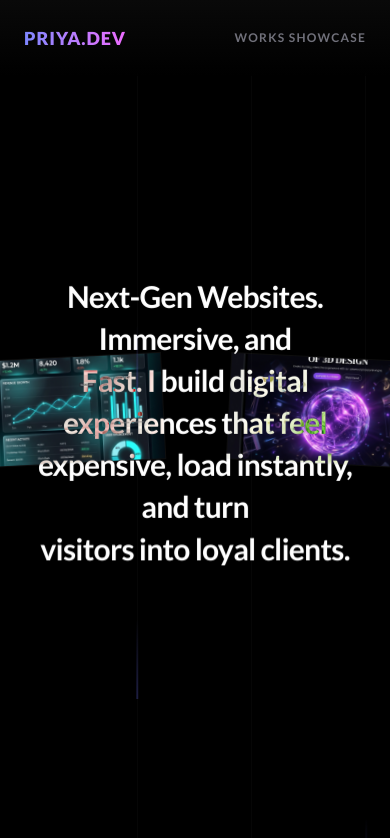
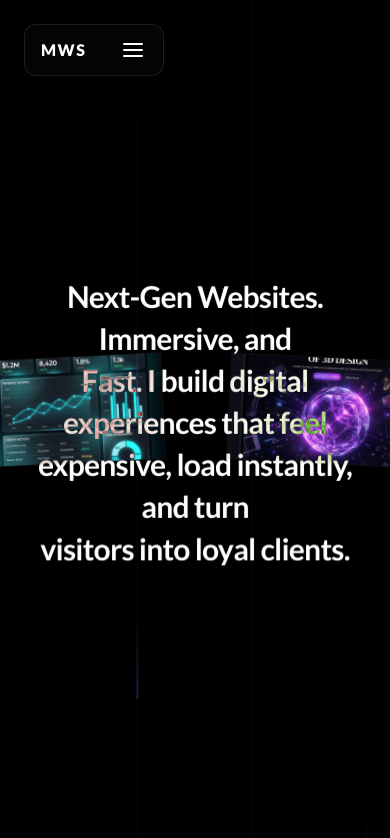
Before and after one commit to PriyaGupta30302/portfolio-muizzwebstudio, a Next.js app: page / in a window 390 px wide. Shown: the top 838 px of the page. Built offline with nearby package versions, Linux system fonts and the light colour scheme.

Commit message:
feat: implement interactive, magnetic Navbar component with GSAP animations

```diff
--- a/src/app/globals.css
+++ b/src/app/globals.css
@@ -184,3 +184,21 @@ body {
   backdrop-filter: blur(12px);
   border: 1px solid rgba(255, 255, 255, 0.03);
 }
+
+/* Subtly wiggle/bounce nav items on hover */
+@keyframes subtle-wiggle {
+  0%, 100% { transform: translate(0, 0) rotate(0deg); }
+  20% { transform: translate(-1.5px, 0.5px) rotate(-0.5deg); }
+  40% { transform: translate(1px, -1px) rotate(0.8deg); }
+  60% { transform: translate(-0.8px, -0.5px) rotate(-0.4deg); }
+  80% { transform: translate(1px, 0.8px) rotate(0.6deg); }
+}
+
+.hover-wiggle {
+  display: inline-block;
+  transition: transform 0.2s ease;
+}
+
+.hover-wiggle:hover {
+  animation: subtle-wiggle 0.5s ease-in-out infinite;
+}
--- a/src/app/page.tsx
+++ b/src/app/page.tsx
@@ -5,6 +5,7 @@ import gsap from "gsap";
 import { ScrollTrigger } from "gsap/ScrollTrigger";
 import ShaderHoverImage from "@/components/ShaderHoverImage";
 import HeroSection from "@/components/home/HeroSection";
+import Navbar from "@/components/Navbar";
 
 export default function Home() {
   const workContainerRef = useRef<HTMLDivElement>(null);
@@ -58,15 +59,8 @@ export default function Home() {
       <div className="absolute top-[20%] left-[-10%] w-[500px] h-[500px] rounded-full bg-gradient-to-tr from-indigo-600/5 to-violet-600/5 blur-[120px] pointer-events-none" />
       <div className="absolute bottom-[20%] right-[-10%] w-[600px] h-[600px] rounded-full bg-gradient-to-tr from-fuchsia-600/5 to-pink-600/5 blur-[130px] pointer-events-none" />
 
-      {/* Simplified Clean Header */}
-      <nav className="fixed top-0 left-0 w-full z-40 py-6 px-6 md:px-16 flex justify-between items-center transition-all bg-gradient-to-b from-[#0a0a0a]/90 to-transparent backdrop-blur-[6px]">
-        <div className="font-black text-lg tracking-wider text-transparent bg-clip-text bg-gradient-to-r from-indigo-400 to-fuchsia-400 select-none">
-          PRIYA.DEV
-        </div>
-        <div className="text-xs font-bold tracking-widest uppercase text-zinc-500 select-none">
-          WORKS SHOWCASE
-        </div>
-      </nav>
+      {/* Interactive Custom Floating Navbar */}
+      <Navbar />
 
       {/* Interactive Custom Hero Section */}
       <HeroSection />
--- /dev/null
+++ b/src/components/Navbar.tsx
@@ -0,0 +1,182 @@
+"use client";
+
+import React, { useState, useEffect, useRef } from "react";
+import gsap from "gsap";
+
+// Awwwards-grade interactive magnetic nav item with elastic bounce
+function NavItem({ href, label }: { href: string; label: string }) {
+  const textRef = useRef<HTMLSpanElement>(null);
+
+  const handleMouseMove = (e: React.MouseEvent<HTMLAnchorElement>) => {
+    const rect = e.currentTarget.getBoundingClientRect();
+    // Calculate cursor offset relative to the center of the nav link
+    const x = e.clientX - rect.left - rect.width / 2;
+    const y = e.clientY - rect.top - rect.height / 2;
+
+    // Pull the clean text towards the cursor for a gorgeous magnetic feel
+    gsap.to(textRef.current, {
+      x: x * 0.45,
+      y: y * 0.45,
+      duration: 0.35,
+      ease: "power2.out",
+    });
+  };
+
+  const handleMouseLeave = () => {
+    // Springy elastic bounce snapping back to original centered shape
+    gsap.to(textRef.current, {
+      x: 0,
+      y: 0,
+      duration: 0.65,
+      ease: "elastic.out(1, 0.35)",
+    });
+  };
+
+  return (
+    <a
+      href={href}
+      onMouseMove={handleMouseMove}
+      onMouseLeave={handleMouseLeave}
+      className="relative px-3 py-2 flex items-center justify-center cursor-pointer group rounded-full overflow-visible"
+    >
+      {/* Intact text (magnetic movement, no background capsule distortion) */}
+      <span
+        ref={textRef}
+        className="relative z-10 font-lato font-bold text-xs tracking-wider text-zinc-300 group-hover:text-white transition-colors duration-300 whitespace-nowrap"
+        style={{ willChange: "transform" }}
+      >
+        {label}
+      </span>
+    </a>
+  );
+}
+
+export default function Navbar() {
+  const [isOpen, setIsOpen] = useState(false);
+  const [isMobile, setIsMobile] = useState(false);
+
+  const navRef = useRef<HTMLDivElement>(null);
+  const logoRef = useRef<HTMLDivElement>(null);
+
+  // Check screen size for hover vs tap triggers
+  useEffect(() => {
+    const checkViewport = () => {
+      setIsMobile(window.innerWidth < 1024);
+    };
+    checkViewport();
+    window.addEventListener("resize", checkViewport);
+    return () => window.removeEventListener("resize", checkViewport);
+  }, []);
+
+  // Butter-smooth GSAP layout animation for navbar expansion and collapse
+  useEffect(() => {
+    if (!navRef.current || !logoRef.current) return;
+
+    if (isOpen) {
+      // Smoothly expand navbar container
+      gsap.to(navRef.current, {
+        width: isMobile ? "calc(100vw - 48px)" : "490px",
+        duration: 0.85,
+        ease: "power4.out", // Super fluid decelerating curve
+        overwrite: "auto",
+      });
+
+      // Smoothly expand logo wrapper
+      gsap.to(logoRef.current, {
+        width: "128px",
+        duration: 0.85,
+        ease: "power4.out",
+        overwrite: "auto",
+      });
+    } else {
+      // Smoothly collapse navbar container (longer duration for soft return)
+      gsap.to(navRef.current, {
+        width: "140px",
+        duration: 0.75,
+        ease: "power3.out", // Elegant soft deceleration
+        overwrite: "auto",
+      });
+
+      // Smoothly collapse logo wrapper
+      gsap.to(logoRef.current, {
+        width: "48px",
+        duration: 0.75,
+        ease: "power3.out",
+        overwrite: "auto",
+      });
+    }
+  }, [isOpen, isMobile]);
+
+  const handleMouseEnter = () => {
+    if (!isMobile) setIsOpen(true);
+  };
+
+  const handleMouseLeave = () => {
+    if (!isMobile) setIsOpen(false);
+  };
+
+  const handleClick = () => {
+    if (isMobile) setIsOpen(!isOpen);
+  };
+
+  return (
+    <div
+      ref={navRef}
+      onMouseEnter={handleMouseEnter}
+      onMouseLeave={handleMouseLeave}
+      onClick={handleClick}
+      className="fixed top-6 left-6 md:left-16 z-50 flex items-center justify-between h-[52px] rounded-xl border border-white/10 bg-zinc-950/45 backdrop-blur-md px-4 shadow-[0_10px_30px_rgba(0,0,0,0.6)] cursor-pointer select-none overflow-hidden w-[140px]"
+    >
+      {/* Left Logo / Title Area (dynamic width prevents squashing/clipping of the hamburger menu in collapsed state) */}
+      <div
+        ref={logoRef}
+        className="relative flex-shrink-0 h-6 overflow-hidden w-12"
+      >
+        {/* Collapsed logo initials (MWS) */}
+        <span
+          className={`absolute left-0 top-0 transition-all duration-500 font-lato font-black tracking-widest text-base text-white ${
+            isOpen ? "opacity-0 -translate-y-2 pointer-events-none" : "opacity-100 translate-y-0"
+          }`}
+        >
+          MWS
+        </span>
+
+        {/* Expanded logo full title (Muizz Web Studio) */}
+        <span
+          className={`absolute left-0 top-0 transition-all duration-500 font-lato font-bold tracking-wide text-sm text-white whitespace-nowrap ${
+            isOpen ? "opacity-100 translate-y-0" : "opacity-0 translate-y-2 pointer-events-none"
+          }`}
+        >
+          Muizz Web Studio
+        </span>
+      </div>
+
+      {/* Right Controls & Navigation */}
+      <div className="flex items-center flex-shrink-0">
+        {/* Navigation Links Grouped close together with equal beautiful spacing */}
+        <div
+          className={`flex items-center gap-2.5 transition-all duration-500 ${
+            isOpen
+              ? "opacity-100 translate-x-0 pointer-events-auto"
+              : "opacity-0 translate-x-12 pointer-events-none absolute right-0"
+          }`}
+        >
+          <NavItem href="#work" label="Work &rarr;" />
+          <NavItem href="#about" label="About &rarr;" />
+          <NavItem href="#contact" label="Contact &rarr;" />
+        </div>
+
+        {/* Hamburger Icon / Menu indicator (Beautifully visible next to logo inside collapsed pill) */}
+        <div
+          className={`flex flex-col gap-1 pr-1 transition-all duration-500 ${
+            isOpen ? "opacity-0 -translate-x-8 pointer-events-none absolute" : "opacity-100 translate-x-0"
+          }`}
+        >
+          <div className="w-5 h-[2px] bg-white rounded-full" />
+          <div className="w-5 h-[2px] bg-white rounded-full" />
+          <div className="w-5 h-[2px] bg-white rounded-full" />
+        </div>
+      </div>
+    </div>
+  );
+}
```
